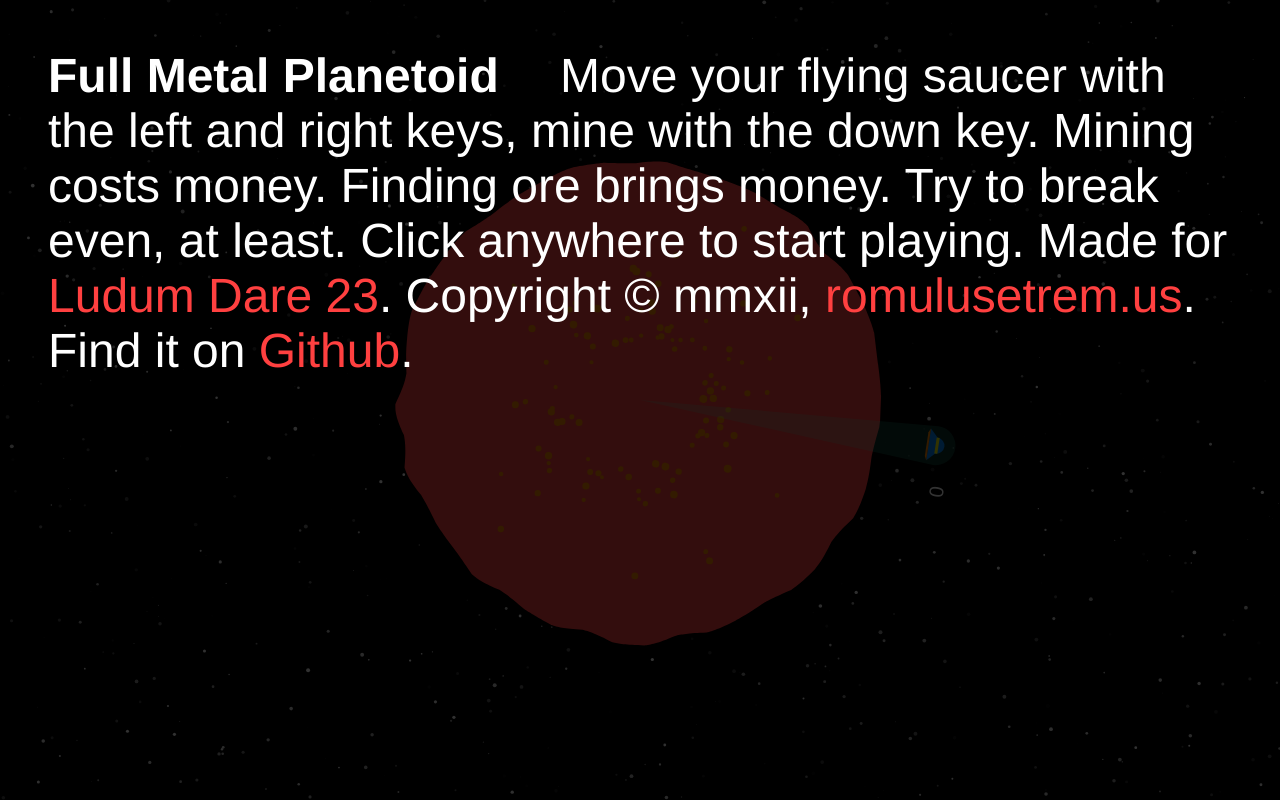
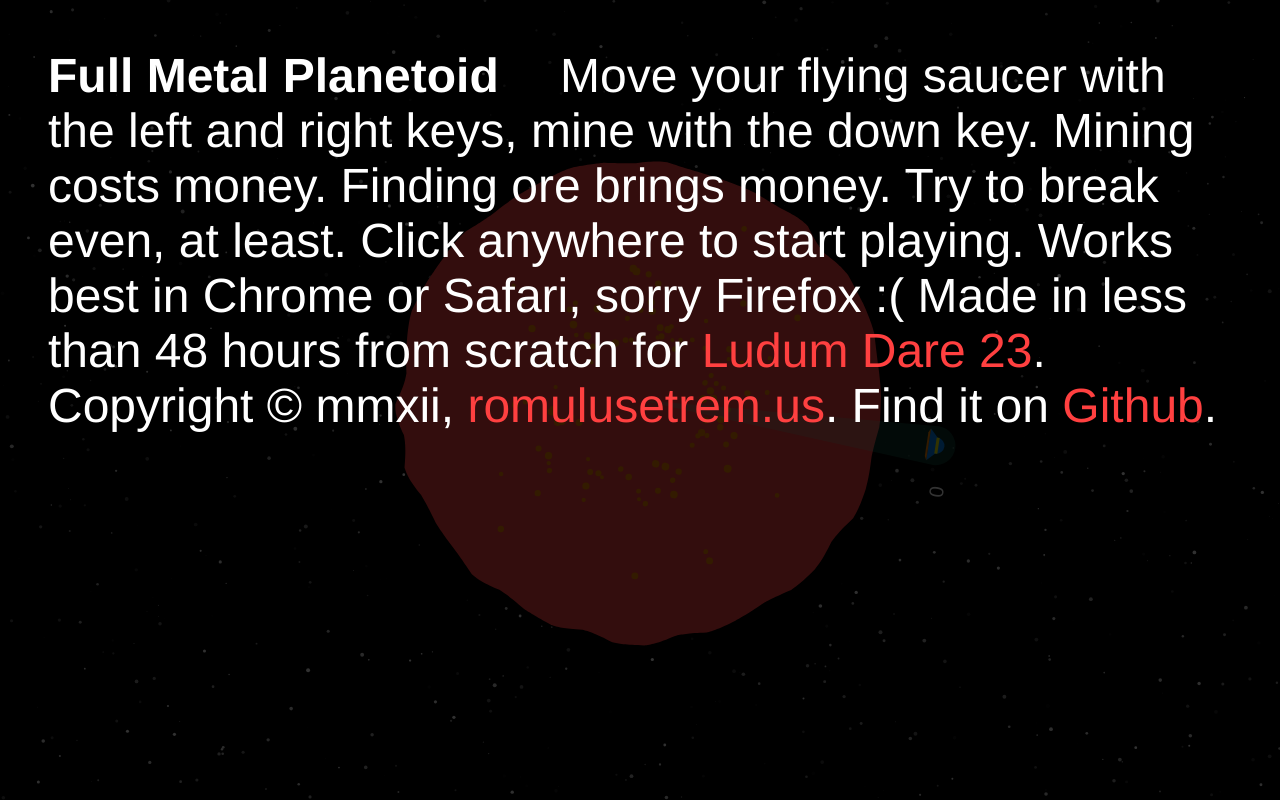
Before and after one commit to julienq/full-metal-planetoid, a plain HTML site: page index.html in a window 1280 px wide. Drawn offline with Linux system fonts and the light colour scheme.

Commit message:
Fixed opacity for Safari

```diff
--- a/game.js
+++ b/game.js
@@ -4,7 +4,7 @@
   "use strict";
 
   var ON = false,
-    SZ = 2000,
+    SZ = 4000,
     SMOOTHING = 0.2,             // scale factor for Bézier smoothing
     SVG = document.querySelector("svg"),               // the SVG context
     SYSTEM = document.getElementById("system"),        // planetary system
@@ -275,7 +275,9 @@
           cost_particle(c, sector);
         }
         PARTICLES.appendChild(chunk);
-        if (ORE.childNodes.length === 0) game_over();
+        if (ORE.childNodes.length === 0) {
+          game_over();
+        }
       }
     });
     if (cost && get_ore) {
@@ -334,7 +336,7 @@
     var ratio, w, h;
     SVG.style.width = "{0}px".fmt(window.innerWidth);
     SVG.style.height = "{0}px".fmt(window.innerHeight);
-    ratio = Math.min(window.innerWidth, window.innerHeight) / 4000;
+    ratio = Math.min(window.innerWidth, window.innerHeight) / SZ;
     w = window.innerWidth / ratio;
     h = window.innerHeight / ratio;
     SVG.setAttribute("viewBox", "{0} {1} {2} {3}".fmt(-w / 2, -h / 2, w, h));
@@ -362,7 +364,7 @@
 
   document.addEventListener("click", function (e) {
     if (!ON) {
-      SVG.setAttribute("opacity", 1);
+      SVG.parentNode.style.opacity = 1;
       ON = true;
       [].forEach.call(document.querySelectorAll("p"), function (p) {
         p.style.display = "none";
--- a/index.html
+++ b/index.html
@@ -30,7 +30,8 @@
     </style>
   </head>
   <body>
-    <svg opacity="0.2">
+    <div style="opacity: 0.2">
+      <svg>
         <g id="stars" fill="white"/>
         <g id="system" font-family="Univers, Futura, sans-serif" font-size="100">
           <path id="core" fill="#403530"/>
@@ -47,12 +48,14 @@
           <text id="cash"/>
         </g>
       </svg>
+    </div>
     <p id="info"><span class="title">Full Metal Planetoid</span> Move your
     flying saucer with the left and right keys, mine with the down key. Mining
-    costs money.  Finding ore brings money. Try to break even, at least. Click
-    anywhere to start playing. Made for <a
+    costs money. Finding ore brings money. Try to break even, at least. Click
+    anywhere to start playing. Works best in Chrome or Safari, sorry Firefox :(
+    Made in less than 48 hours from scratch for <a
       href="http://www.ludumdare.com/compo/ludum-dare-23/?action=preview">Ludum
-      Dare 23</a>.  Copyright © <span class="roman">mmxii</span>, <a
+      Dare 23</a>. Copyright © <span class="roman">mmxii</span>, <a
       href="http://romulusetrem.us/">romulusetrem.us</a>. Find it on <a
       href="https://github.com/julienq/tiny-world">Github</a>.</p>
     <p id="game-over" style="display: none;">Game over. You visited
```
Lines whose indentation alone changed are shown as unchanged.
